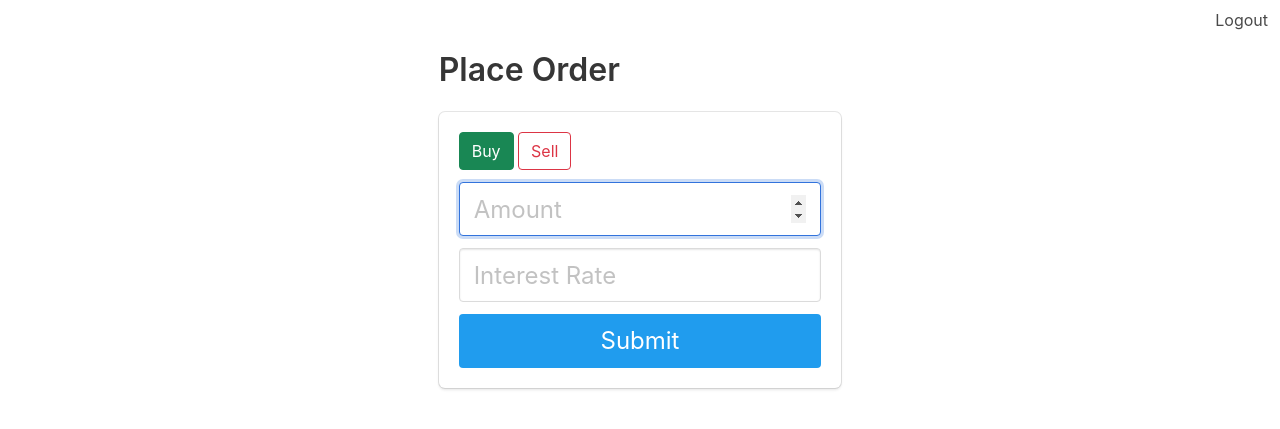
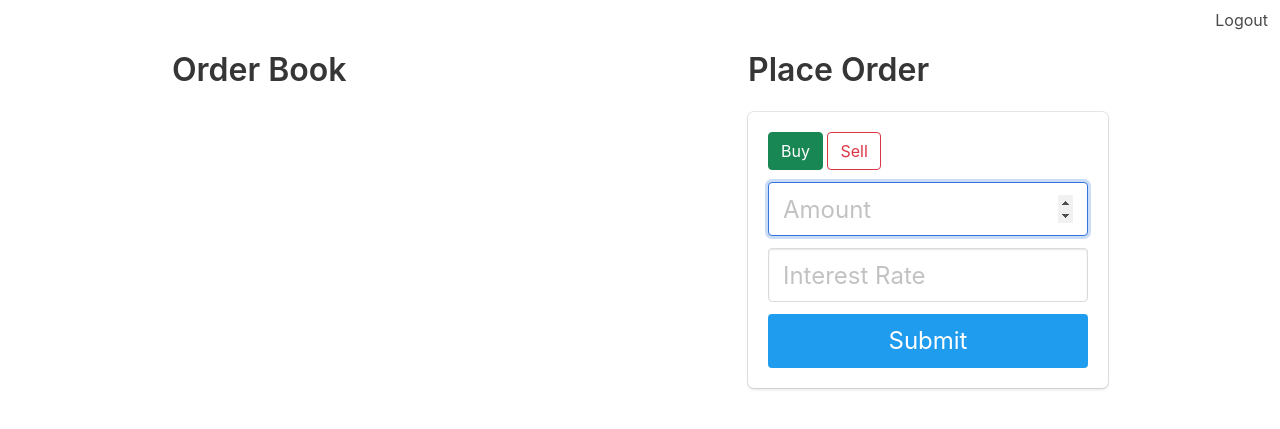
Before and after one commit to ingridkvcs/cfg_p2p_project, a Flask app: page /order-book in a window 1280 px wide. Shown: the part 24-453 px from the top of the page. Run offline with Flask 2, Linux system fonts and the light colour scheme; the visitor is signed in with stand-in values (Sample User, id 1).

Commit message:
Rearrange layout to make room for order book.

```diff
--- a/templates/order_book.html
+++ b/templates/order_book.html
@@ -4,8 +4,13 @@
 {% endblock %}
 {% block title %}Sign up{% endblock %}
 {% block content %}
-<div class="column is-4 is-offset-4">
-    <h3 class="title">Place Order</h3>
+<div class="container">
+    <div class="row">
+        <div class="column is-6 is-offset-1">
+            <h2 class="title">Order Book</h2>
+        </div>
+        <div class="column is-4">
+            <h2 class="title">Place Order</h2>
             <div class="box">
                 {% with messages = get_flashed_messages() %}
                 {% if messages %}
@@ -27,12 +32,14 @@
                     </div>
 
                     <div class="field control">
-                <input class="input is-large" type="number" min="1" name="amount" placeholder="Amount" autofocus=""
+                        <input class="input is-large" type="number" min="1" name="amount" placeholder="Amount"
+                               autofocus=""
                                required>
                     </div>
 
                     <div class="field control">
-                <input class="input is-large" type="number" min="0" name="interest_rate" placeholder="Interest Rate"
+                        <input class="input is-large" type="number" min="0" name="interest_rate"
+                               placeholder="Interest Rate"
                                required>
                     </div>
 
@@ -40,4 +47,6 @@
                 </form>
             </div>
         </div>
+    </div>
+</div>
 {% endblock %}
```
Lines whose indentation alone changed are shown as unchanged.
